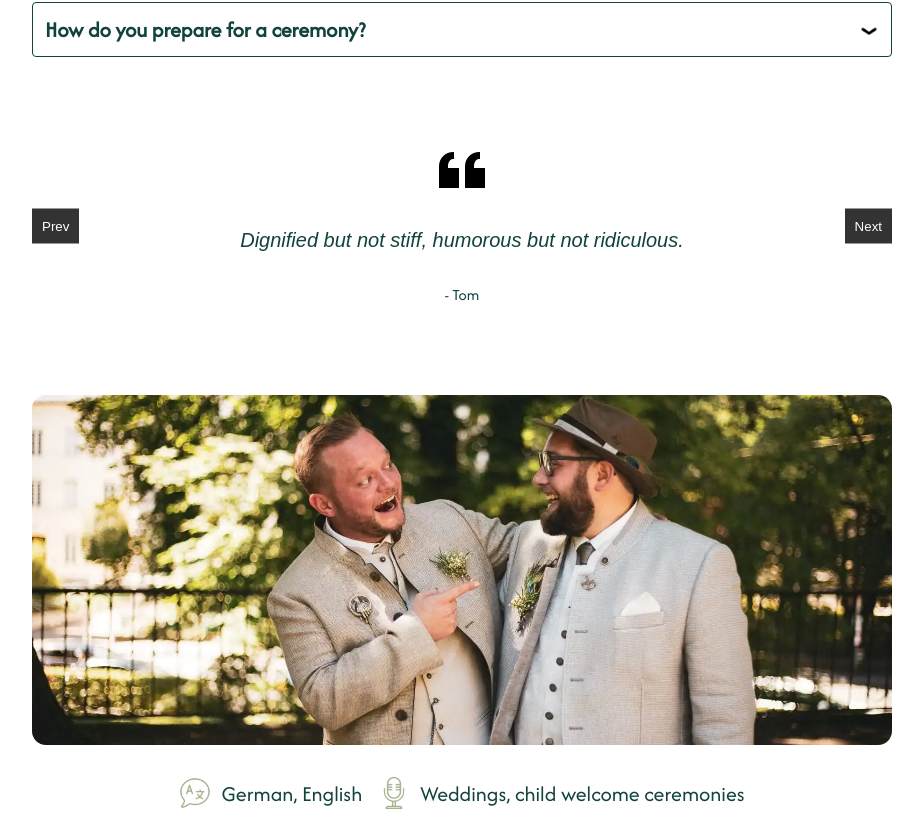
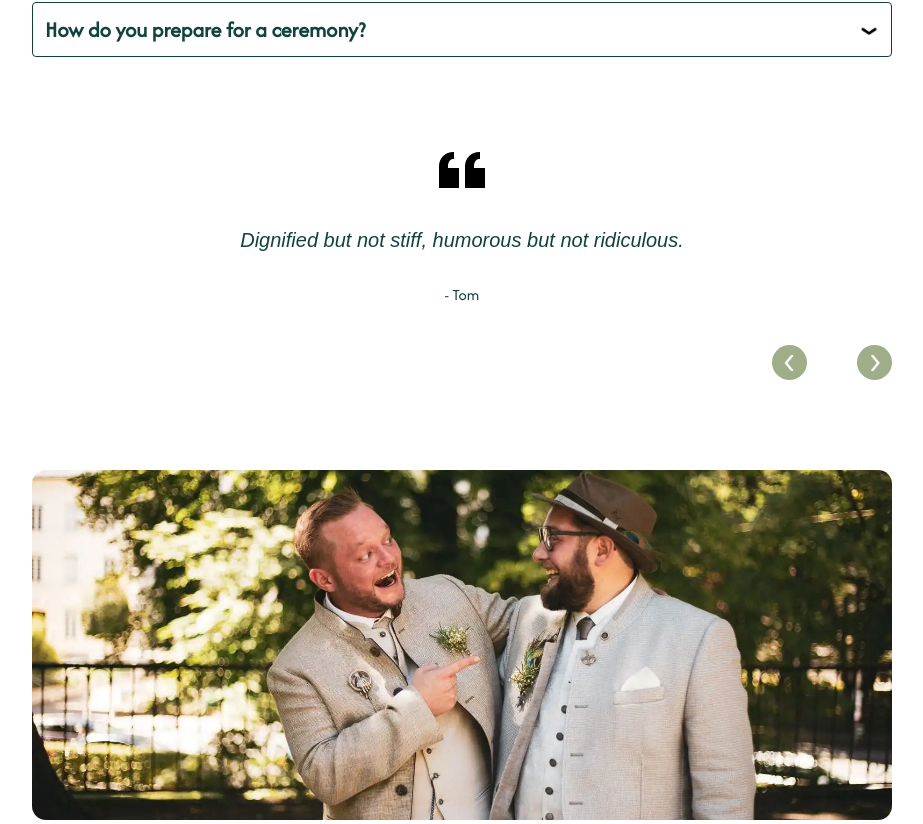
Before and after one commit to alexandreberthier/tom-freier-redner, a Vue app: page /uebermich in a window 1280 px wide. Shown: the part 1827-2651 px from the top of the page, without its empty margins (178-1101 px from the left). Built offline with nearby package versions, Linux system fonts and the light colour scheme.

Commit message:
effekte verbessert, navbar scroll efffekt

```diff
--- a/src/components/DynamicSlider.vue
+++ b/src/components/DynamicSlider.vue
@@ -5,20 +5,41 @@
         <slot></slot>
       </div>
     </div>
-    <div v-if="!allSlidesVisible" class="controls">
-      <button @click="prevSlide" class="control-btn">Prev</button>
-      <button @click="nextSlide" class="control-btn">Next</button>
+    <div v-if="!allSlidesVisible && !hideControlsFrom" class="controls">
+      <div @click="prevSlide" class="button" role="button">
+        <div class="icon-wrapper">
+          <img :src="getImage('ic_chevron_white_left.png')" alt="chevron links">
+        </div>
+      </div>
+      <div @click="nextSlide" class="button" role="button">
+        <div class="icon-wrapper">
+          <img :src="getImage('ic_chevron_white_right.png')" alt="chevron rechts">
+        </div>
+      </div>
     </div>
   </div>
 </template>
 
 <script setup lang="ts">
-import { ref, onMounted, nextTick, onBeforeUnmount } from 'vue';
+import {ref, onMounted, nextTick, onBeforeUnmount, computed} from 'vue';
+import {windowUtils} from "@/utils/WindowWidthUtils";
+import {getImage} from "@/utils/ImageUtils";
 
 // Props
 const props = defineProps<{
   autoSlide: boolean;
+  hideControls?: number
 }>();
+
+const {windowWidth} = windowUtils()
+
+const hideControlsFrom = computed(() => {
+  if (props.hideControls) {
+    return windowWidth.value >= props.hideControls;
+  }
+  return false;
+});
+
 
 // Refs
 const slider = ref<HTMLElement | null>(null);
@@ -31,7 +52,6 @@ let slideCount = 0;
 let isTransitioning = false;
 const allSlidesVisible = ref(false);
 
-// Clone slides for infinite scrolling
 const cloneSlides = () => {
   if (!slider.value) return;
 
@@ -41,20 +61,18 @@ const cloneSlides = () => {
 
   slider.value.appendChild(firstSlideClone);
   slider.value.insertBefore(lastSlideClone, slides[0]);
-};
+}
 
-// Remove clones when resizing if all slides are visible
 const removeClonedSlides = () => {
   if (!slider.value) return;
 
   const slides = Array.from(slider.value.children) as HTMLElement[];
   if (slides.length > slideCount) {
-    slider.value.removeChild(slides[slides.length - 1]); // Remove last clone
-    slider.value.removeChild(slides[0]); // Remove first clone
+    slider.value.removeChild(slides[slides.length - 1]);
+    slider.value.removeChild(slides[0]);
   }
 };
 
-// Calculate visible slides and update slide dimensions
 const updateSliderDimensions = () => {
   if (!wrapper.value || !slider.value || !container.value) return;
 
@@ -62,13 +80,11 @@ const updateSliderDimensions = () => {
   const slides = Array.from(slider.value.children) as HTMLElement[];
   slideCount = slides.length;
 
-  // Dynamically calculate the slide width based on visible area
   slideWidth = slides[0].clientWidth;
-  const visibleSlides = Math.floor(containerWidth / (slideWidth + 20)); // 20px gap
+  const visibleSlides = Math.floor(containerWidth / (slideWidth + 20));
 
-  allSlidesVisible.value = slideCount <= visibleSlides + 2; // +2 because of cloned slides
+  allSlidesVisible.value = slideCount <= visibleSlides + 2;
 
-  // Remove clones if all slides are visible
   if (allSlidesVisible.value) {
     removeClonedSlides();
   } else {
@@ -76,16 +92,14 @@ const updateSliderDimensions = () => {
   }
 
   // Set slider width
-  slider.value.style.width = `${(slideWidth + 20) * slideCount}px`; // Include gap
+  slider.value.style.width = `${(slideWidth + 20) * slideCount}px`;
 
-  // Recalculate the current index based on the new dimensions
+
   currentIndex.value = Math.min(currentIndex.value, slideCount - 2);
 
-  // Reposition the slider after resizing
   updateSliderPosition();
-};
+}
 
-// Move to the next slide
 const nextSlide = () => {
   if (isTransitioning || !slider.value || allSlidesVisible.value) return;
   isTransitioning = true;
@@ -93,7 +107,6 @@ const nextSlide = () => {
   updateSliderPosition();
 };
 
-// Move to the previous slide
 const prevSlide = () => {
   if (isTransitioning || !slider.value || allSlidesVisible.value) return;
   isTransitioning = true;
@@ -101,39 +114,36 @@ const prevSlide = () => {
   updateSliderPosition();
 };
 
-// Update slider position with smooth transition
 const updateSliderPosition = () => {
   if (!slider.value) return;
-  slider.value.style.transition = 'transform 0.5s ease-in-out';
+  slider.value.style.transition = 'transform 0.9s ease-in-out';
   slider.value.style.transform = `translateX(-${(currentIndex.value * (slideWidth + 20))}px)`; // Include gap
 };
 
-// Handle transition end for infinite effect
 const handleTransitionEnd = () => {
   if (!slider.value) return;
 
   const slides = Array.from(slider.value.children) as HTMLElement[];
-  const realSlideCount = slides.length - 2; // Subtract the two cloned slides
+  const realSlideCount = slides.length - 2;
 
   if (currentIndex.value >= realSlideCount + 1) {
     slider.value.style.transition = 'none';
     currentIndex.value = 1;
-    slider.value.style.transform = `translateX(-${slideWidth + 20}px)`; // Include gap
+    slider.value.style.transform = `translateX(-${slideWidth + 20}px)`;
   } else if (currentIndex.value <= 0) {
     slider.value.style.transition = 'none';
     currentIndex.value = realSlideCount;
-    slider.value.style.transform = `translateX(-${(slideWidth + 20) * realSlideCount}px)`; // Include gap
+    slider.value.style.transform = `translateX(-${(slideWidth + 20) * realSlideCount}px)`;
   }
 
   isTransitioning = false;
 };
 
-// Auto slide functionality
 const startAutoSlide = () => {
   if (autoSlideTimer) return;
   autoSlideTimer = setInterval(() => {
     nextSlide();
-  }, 3000); // Adjust slide interval here
+  }, 5000);
 };
 
 const stopAutoSlide = () => {
@@ -143,7 +153,6 @@ const stopAutoSlide = () => {
   }
 };
 
-// Mounted hook
 onMounted(() => {
   nextTick(() => {
     cloneSlides();
@@ -153,10 +162,10 @@ onMounted(() => {
     if (props.autoSlide) {
       startAutoSlide();
     }
-  });
-});
+  })
+})
 
-// Cleanup before unmounting
+
 onBeforeUnmount(() => {
   stopAutoSlide();
   window.removeEventListener('resize', updateSliderDimensions);
@@ -169,6 +178,9 @@ onBeforeUnmount(() => {
   position: relative;
   overflow: hidden;
   width: 100%;
+  display: flex;
+  flex-direction: column;
+  gap: 40px;
 }
 
 .slider-wrapper {
@@ -178,24 +190,32 @@ onBeforeUnmount(() => {
 
 .slider {
   display: flex;
-  transition: transform 0.5s ease-in-out;
-  gap: 20px; /* 20px gap between slides */
+  transition: transform 0.9s ease-in-out;
+  gap: 20px;
 }
 
 .controls {
   display: flex;
-  justify-content: space-between;
-  position: absolute;
-  top: 50%;
-  width: 100%;
-  transform: translateY(-50%);
-}
+  align-items: flex-end;
+  justify-content: flex-end;
+  gap: 50px;
 
-.control-btn {
-  background-color: #333;
-  color: #fff;
-  border: none;
-  padding: 10px;
-  cursor: pointer;
+  .button {
+    background-color: var(--beige);
+    border-radius: 50%;
+    display: flex;
+    align-items: center;
+    justify-content: center;
+    width: 35px;
+    height: 35px;
+    cursor: pointer;
+
+    .icon-wrapper {
+      img {
+        width: 20px;
+        height: 20px;
+      }
+    }
+  }
 }
 </style>
--- a/src/components/NavBar.vue
+++ b/src/components/NavBar.vue
@@ -1,5 +1,5 @@
 <template>
-  <div class="nav-wrapper">
+  <div :class="['nav-wrapper', {'shrink' : isScrolling}]">
     <div class="left-content">
       <router-link
           @click="closeMenu"
@@ -61,6 +61,25 @@ const translations = computed(() => centralStore.translations);
 
 const menuOpen: Ref<boolean> = ref(false)
 
+const isScrolling = ref(false);
+let lastScrollPosition = 0;
+let scrollTimeout: number | null = null;
+
+function handleScroll() {
+  const currentScrollPosition = window.scrollY;
+
+  if (currentScrollPosition > lastScrollPosition) {
+    isScrolling.value = true;
+    if (scrollTimeout) {
+      clearTimeout(scrollTimeout);
+    }
+    scrollTimeout = window.setTimeout(() => {
+      isScrolling.value = false;
+    }, 150);
+  }
+  lastScrollPosition = currentScrollPosition;
+}
+
 function toggleMenu() {
   menuOpen.value = !menuOpen.value;
   toggleBodyScroll(menuOpen.value);
@@ -89,10 +108,15 @@ function handleResize() {
 
 onMounted(() => {
   window.addEventListener('resize', handleResize);
+  window.addEventListener('scroll', handleScroll);
 })
 
 onUnmounted(() => {
   window.removeEventListener('resize', handleResize);
+  window.removeEventListener('scroll', handleScroll);
+  if (scrollTimeout) {
+    clearTimeout(scrollTimeout);
+  }
 })
 
 
@@ -133,6 +157,11 @@ const links: ComputedRef<Link[]> = computed(() => [
   justify-content: space-between;
   position: relative;
   padding: 5px 20px 5px 0;
+  transition: all 200ms ease-in-out;
+
+  &.shrink {
+    height: 65px;
+  }
 
   .left-content {
     display: flex;
--- a/src/components/ServiceCard.vue
+++ b/src/components/ServiceCard.vue
@@ -44,11 +44,15 @@ defineProps<{
   box-sizing: border-box;
   padding: 20px 14px;
   border: 1px solid var(--dark-green);
-  border-radius: 20px;
+  border-radius: 14px;
   cursor: pointer;
 
   &:hover .image-wrapper img {
     transform: scale(1.1);
+  }
+
+  &:hover {
+    border: 2px solid var(--dark-green)
   }
 
   .image-wrapper {
@@ -76,7 +80,29 @@ defineProps<{
     justify-content: flex-start;
     gap: 8px;
     min-height: 140px;
+
+    p {
+      min-width: 270px;
+    }
   }
 }
 
+@media (min-width: 1200px) {
+  .card-wrapper {
+    display: flex;
+    flex-direction: column;
+    align-items: center;
+    justify-content: space-between;
+    gap: 16px;
+    width: 300px;
+    height: 540px;
+    box-sizing: border-box;
+    padding: 20px 14px;
+    border: 1px solid var(--dark-green);
+    border-radius: 14px;
+    cursor: pointer;
+  }
+
+}
+
 </style>
--- a/src/utils/WindowWidthUtils.ts
+++ b/src/utils/WindowWidthUtils.ts
@@ -2,7 +2,7 @@ import {computed, onMounted, onUnmounted, ref} from "vue";
 
 export function windowUtils() {
 
-    const windowWidth = ref()
+    const windowWidth = ref(window.innerWidth)
 
     const isDesktopOrLarger = computed(()=>{
         return windowWidth.value >= 1200
--- a/src/views/HomeView.vue
+++ b/src/views/HomeView.vue
@@ -63,7 +63,7 @@
 
   <section class="slider-section">
     <h2>{{ translations.homeServiceSectionHeader }}</h2>
-    <DynamicSlider :auto-slide="false">
+    <DynamicSlider :hide-controls="1200" :auto-slide="false">
       <ServiceCard v-for="(service, index) in services" :key="index" :service="service" />
     </DynamicSlider>
   </section>
```
